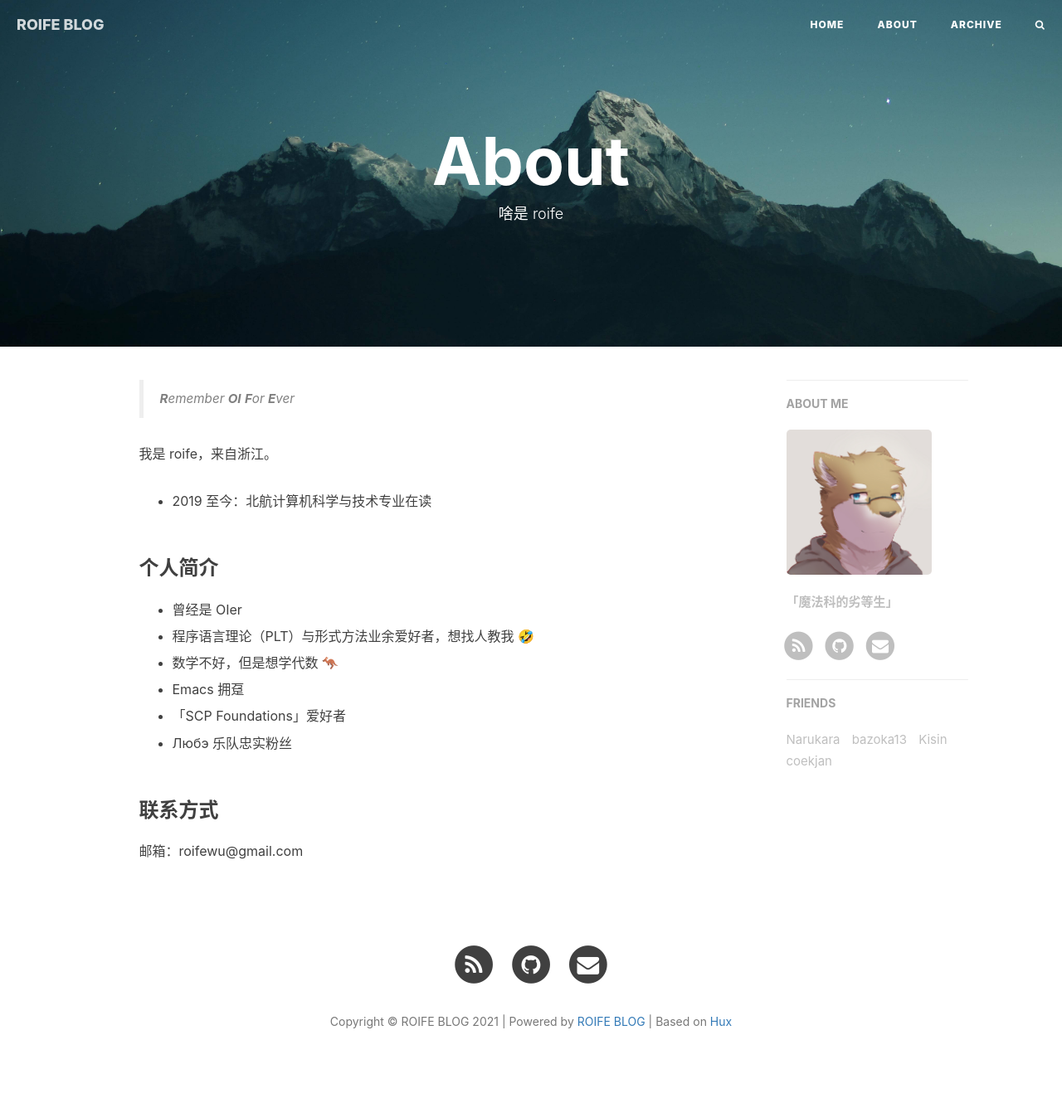
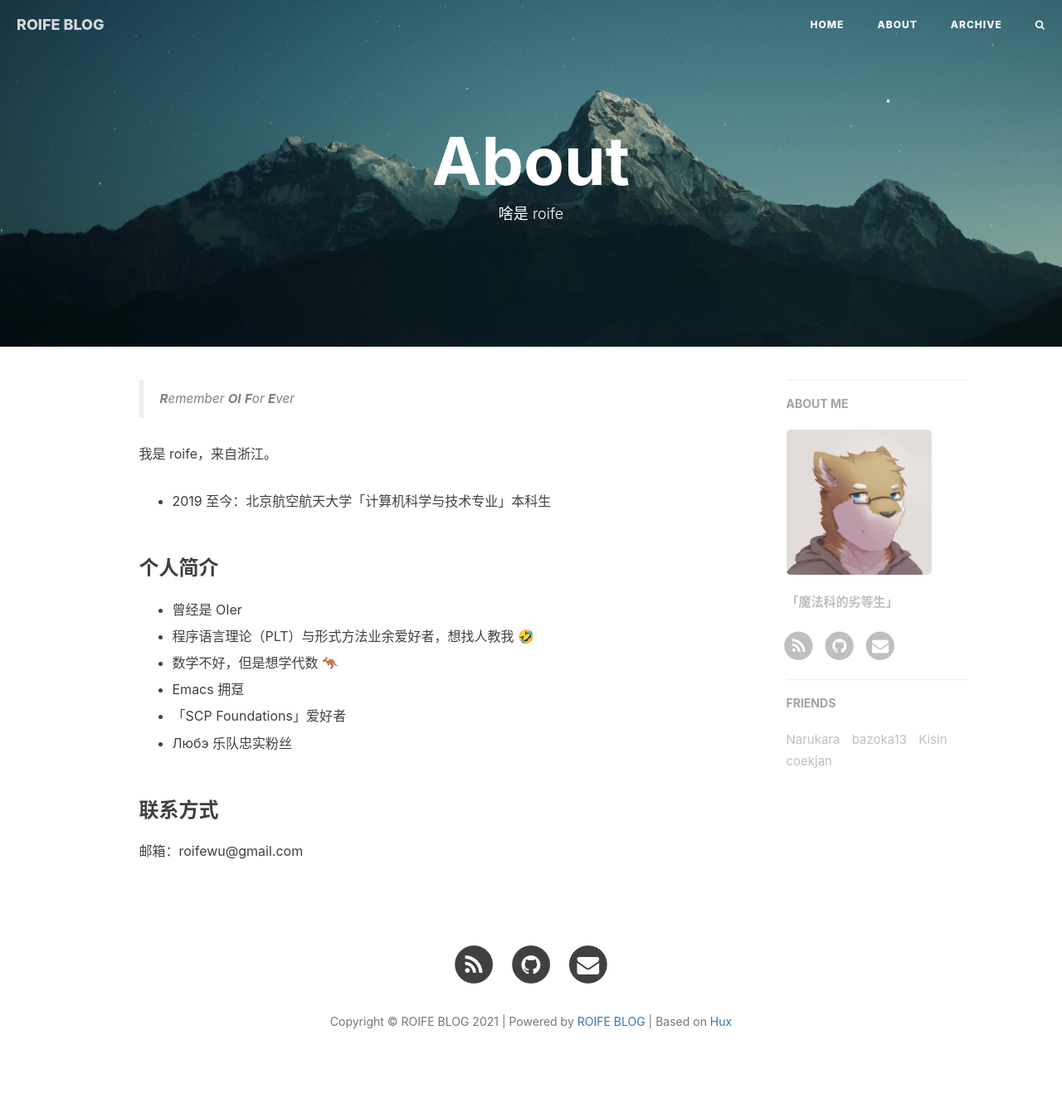
Before and after one commit to LogicLee0902/-LogicLee0902.github.io, a Jekyll site: the page built from about.html, in a window 1280 px wide. Shown: the whole page at 83% size. Built offline with Jekyll 4.4.1, drawn with Linux system fonts in a browser that asks for light colours; nearby versions of some CDN libraries; comment, search, counter and statistics services are not loaded.

Commit message:
turn off sw

```diff
--- a/_config.yml
+++ b/_config.yml
@@ -69,7 +69,7 @@
 
 # Progressive Web Apps
 chrome-tab-theme-color: "#000000"
-service-worker: true
+service-worker: false
 
 
 
--- a/_includes/about/zh.md
+++ b/_includes/about/zh.md
@@ -2,7 +2,7 @@
 
 我是 roife，来自浙江。
 
-- 2019 至今：北航计算机科学与技术专业在读
+- 2019 至今：北京航空航天大学「计算机科学与技术专业」本科生
 
 ### 个人简介
 
```
Also changed, not shown: README.md.
